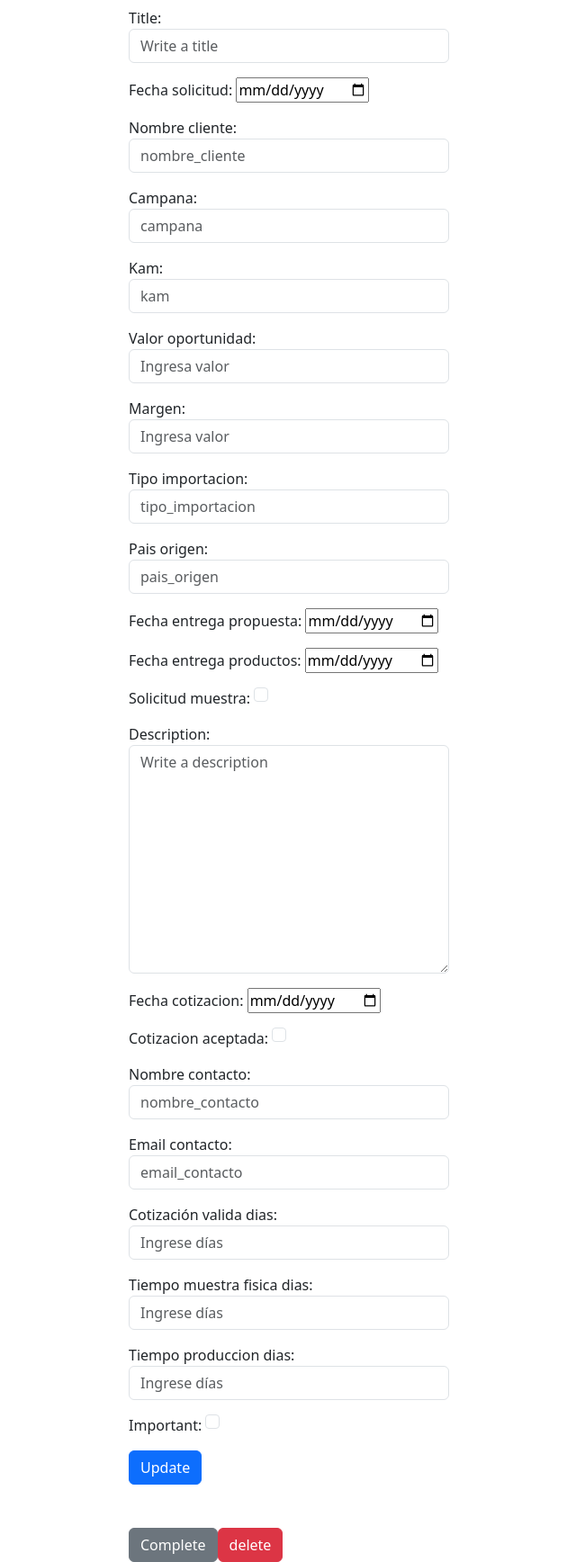
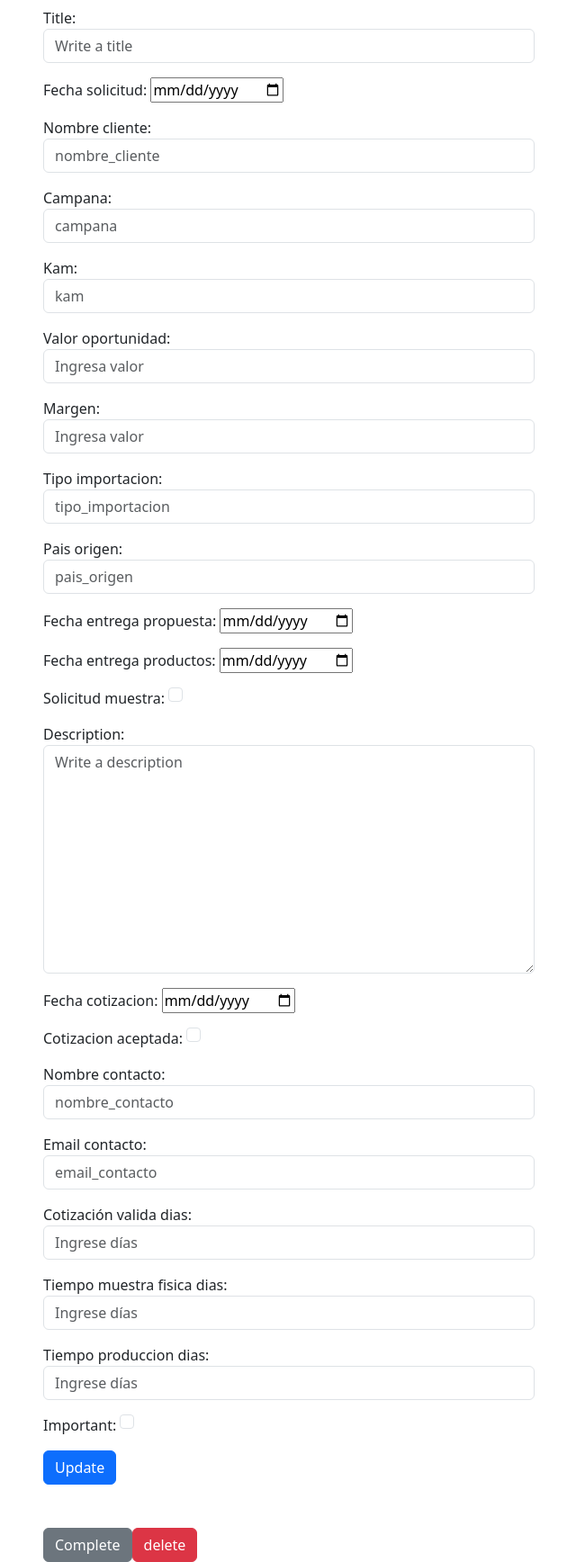
Before and after one commit to molivadatascience/django-auth-crud, a Django app: template tasks/templates/task_detail.html in a window 1280 px wide. Shown: the part 56-1792 px from the top of the page at 90% size, without its empty margins (319-959 px from the left). Run offline with Django 5.2, Linux system fonts and the light colour scheme; the template is opened without the code that fills it: values that come from a table or form of the project are taken from there, others are empty.

Commit message:
actualizando_formularios_5

```diff
--- a/tasks/templates/task_detail.html
+++ b/tasks/templates/task_detail.html
@@ -4,7 +4,7 @@
 
 <main class="container">
     <div class="row">
-        <div class="col-md-4 offset-md-4">
+        <div class="col-md-6 offset-md-3">
             <h1 class="text-secondary">{{task.title}}</h1>
 
             {{error}}
```
